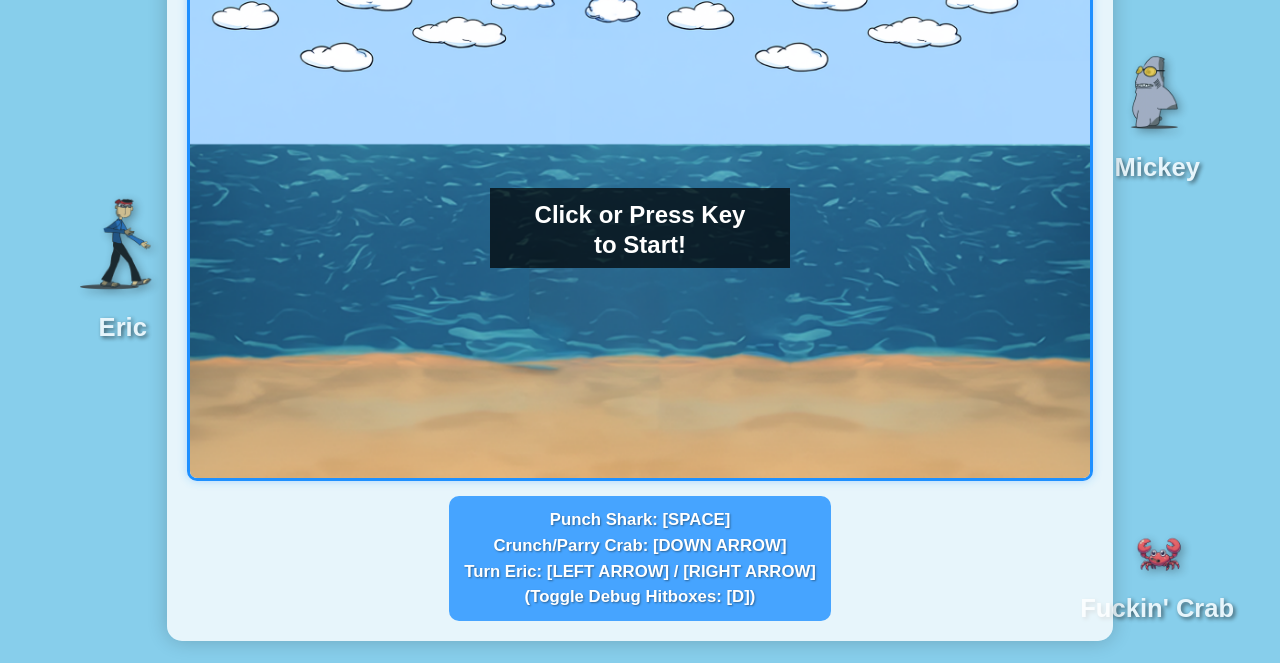
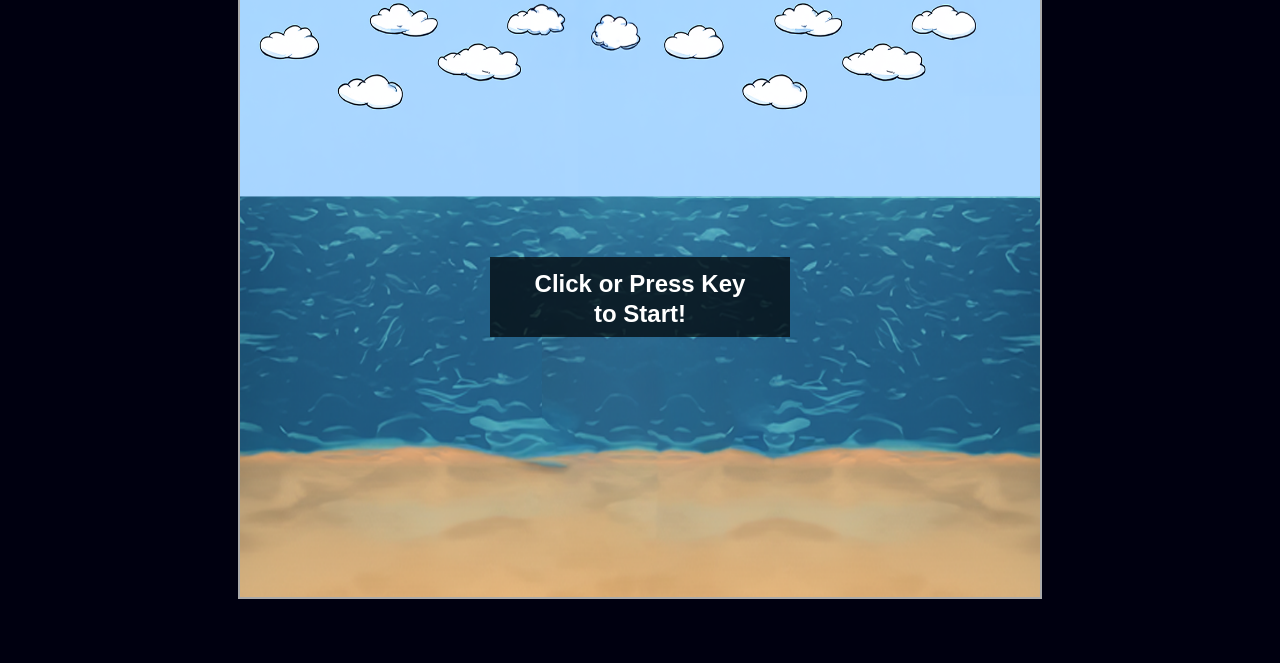
Before and after one commit to FotiosMpouris/ImpossibleShark2, a plain HTML site: page index.html in a window 1280 px wide. Shown: the part 137-800 px from the top of the page. Drawn offline with Linux system fonts and the light colour scheme.

Commit message:
Update index.html

```diff
--- a/index.html
+++ b/index.html
@@ -3,173 +3,44 @@
 <head>
     <meta charset="UTF-8">
     <meta name="viewport" content="width=device-width, initial-scale=1.0">
-    <title>Impossible Shark - Overhaul</title>
+    <title>Cosmic Collector</title>
     <style>
         body {
-            background-color: #87CEEB; /* Sky blue */
-            font-family: 'Arial', sans-serif;
             margin: 0;
             padding: 0;
+            background-color: #000010; /* Dark blue/black space background */
             display: flex;
             justify-content: center;
             align-items: center;
             min-height: 100vh;
+            font-family: 'Arial', sans-serif;
+            color: #fff;
             overflow: hidden; /* Prevent scrollbars */
-            position: relative; /* Needed for absolute positioning of profiles */
         }
-        .game-container {
-            background-color: rgba(255, 255, 255, 0.8); /* Slightly transparent white */
-            border-radius: 15px;
-            box-shadow: 0 0 20px rgba(0, 0, 0, 0.2);
-            padding: 20px;
+        .container {
             text-align: center;
-            max-width: 95vw; /* Use viewport width */
-            max-height: 95vh; /* Use viewport height */
-            display: flex;
-            flex-direction: column;
-            justify-content: center;
-            align-items: center; /* Center canvas horizontally */
-            position: relative; /* Keep container content flow */
-            z-index: 1; /* Ensure game container is above profiles visually if needed */
         }
         canvas {
-            border: 3px solid #1E90FF; /* Dodger blue */
-            border-radius: 10px;
-            box-shadow: 0 0 10px rgba(30, 144, 255, 0.3);
-            /* Let the container handle max-width/height */
-            max-width: 100%;
-            height: auto; /* Maintain aspect ratio */
-            display: block; /* Prevents extra space below canvas */
-            background-color: #ffffff; /* Add a white background to canvas in case images fail */
+            border: 2px solid #aaa;
+            background-color: #000; /* Black canvas background */
+            display: block; /* Prevents extra space below */
+            max-width: 100%; /* Make canvas responsive */
+            height: auto;
         }
         h1 {
-            color: #1E90FF;
-            /* Responsive font size using clamp */
-            font-size: clamp(2rem, 5vw, 3rem); /* min, preferred, max */
-            margin-top: 0; /* Adjust spacing */
-            margin-bottom: 15px; /* Space below title */
-            text-shadow: 2px 2px 4px rgba(0, 0, 0, 0.1);
+            color: #00ffff; /* Cyan title */
+            margin-bottom: 10px;
         }
-        /* Instructions Styling - kept static below canvas */
-        .instructions-footer {
-            background-color: rgba(30, 144, 255, 0.8); /* Use theme color - slightly more opaque */
-            border-radius: 10px;
-            padding: 10px 15px; /* Slightly more padding */
-            margin-top: 15px; /* Space above instructions */
-            font-size: clamp(0.85rem, 2.5vw, 1.05rem); /* Slightly adjusted responsive text */
-            color: white; /* White text on blue background */
-            font-weight: bold;
-            text-shadow: 1px 1px 2px rgba(0, 0, 0, 0.4);
-            line-height: 1.4; /* Ensure lines aren't too cramped */
-        }
-        .instructions-footer p {
-             margin: 2px 0; /* Small margin between instruction lines */
-        }
-
-        /* Character Profiles - Positioned outside the main container */
-        .character-profile {
-            position: fixed; /* Fixed position relative to viewport */
-            display: flex;
-            flex-direction: column;
-            align-items: center;
-            z-index: 0; /* Behind game container */
-            pointer-events: none; /* Prevent interaction with profiles */
-            opacity: 0.8; /* Slightly less visible */
-            transition: opacity 0.3s ease;
-        }
-
-        .character-profile img {
-             /* Adjust size as needed */
-            width: clamp(100px, 18vw, 220px); /* Slightly smaller max size */
-            height: auto;
-            margin-bottom: 5px;
-            filter: drop-shadow(3px 3px 5px rgba(0, 0, 0, 0.4));
-        }
-        .character-profile .name {
-            color: white;
-            font-size: clamp(1rem, 2.5vw, 1.6rem); /* Slightly smaller */
-            font-weight: bold;
-            text-shadow: 2px 2px 4px rgba(0, 0, 0, 0.7);
-        }
-
-        /* Positioning specific profiles */
-        #eric-profile {
-            left: 1vw; /* Position from left edge */
-            top: 50%;
-            transform: translateY(-50%);
-        }
-        #mickey-profile {
-            right: 1vw; /* Position from right edge */
-            top: 30%; /* Adjust vertical position */
-            transform: translateY(-50%);
-        }
-        #crab-profile {
-            right: 1vw; /* Position from right edge */
-            bottom: 5%; /* Position from bottom */
-        }
-
-        /* Media Query for smaller screens */
-        @media (max-width: 800px) { /* Trigger breakpoint slightly earlier */
-             /* Make profiles smaller/more transparent on smaller screens */
-            .character-profile {
-                 opacity: 0.4;
-                 /* Adjust width based on the character image size itself if needed */
-                 width: clamp(50px, 12vw, 80px);
-            }
-             .character-profile img {
-                 width: 100%; /* Let the container control the size */
-             }
-             #eric-profile { left: 0.5vw; }
-             #mickey-profile { right: 0.5vw; top: 25%;} /* Adjust position */
-             #crab-profile { right: 0.5vw; bottom: 2%;}
-
-            h1 { font-size: clamp(1.5rem, 6vw, 2rem); margin-bottom: 10px;}
-            .game-container { padding: 10px; }
-            .instructions-footer { margin-top: 10px; padding: 5px 10px; }
-        }
-         @media (max-height: 550px) { /* Adjust breakpoint for short screens */
-             /* Adjust layout for short screens */
-             h1 { margin-bottom: 5px; font-size: clamp(1.4rem, 5vh, 1.8rem); } /* Scale with height too */
-             .game-container { padding: 5px; }
-             .instructions-footer { margin-top: 5px; font-size: clamp(0.75rem, 2vh, 0.9rem); }
-             /* Optionally hide profiles on very short screens */
-              .character-profile { display: none; }
-         }
-
     </style>
 </head>
 <body>
-    <!-- Character Profiles -->
-    <div class="character-profile" id="eric-profile">
-        <img src="assets/ericProfile.png" alt="Eric">
-        <span class="name">Eric</span>
-    </div>
-    <div class="character-profile" id="mickey-profile">
-        <img src="assets/mickeyProfile.png" alt="Mickey">
-        <span class="name">Mickey</span>
-    </div>
-    <div class="character-profile" id="crab-profile">
-        <img src="assets/crabProfile.png" alt="Crab">
-        <span class="name">Fuckin' Crab</span>
+    <div class="container">
+        <h1>Cosmic Collector</h1>
+        <canvas id="gameCanvas" width="800" height="600">
+            Your browser does not support the HTML5 canvas tag.
+        </canvas>
     </div>
 
-    <!-- Game Area -->
-    <div class="game-container">
-        <h1>Impossible Shark</h1>
-        <canvas id="gameCanvas" width="900" height="500">
-            <!-- Fallback message for older browsers -->
-            Your browser does not support the HTML5 canvas element. Please update your browser.
-        </canvas>
-        <!-- Static Instructions Footer -->
-        <div class="instructions-footer">
-            <p>Punch Shark: [SPACE]</p>
-            <p>Crunch/Parry Crab: [DOWN ARROW]</p>
-            <p>Turn Eric: [LEFT ARROW] / [RIGHT ARROW]</p>
-            <p>(Toggle Debug Hitboxes: [D])</p>
-        </div>
-    </div>
-
-    <!-- Game Script - IMPORTANT: Place at the end of body -->
     <script src="game.js"></script>
 </body>
 </html>
```
